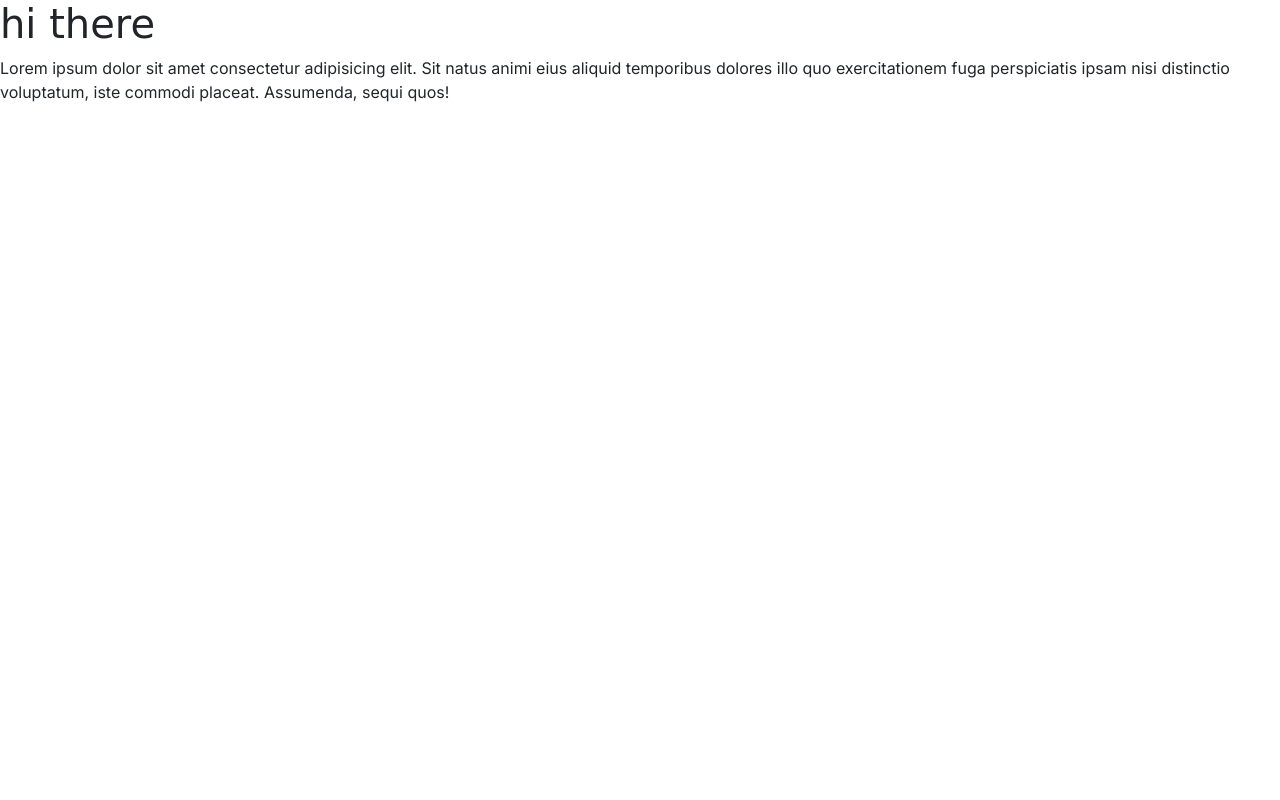
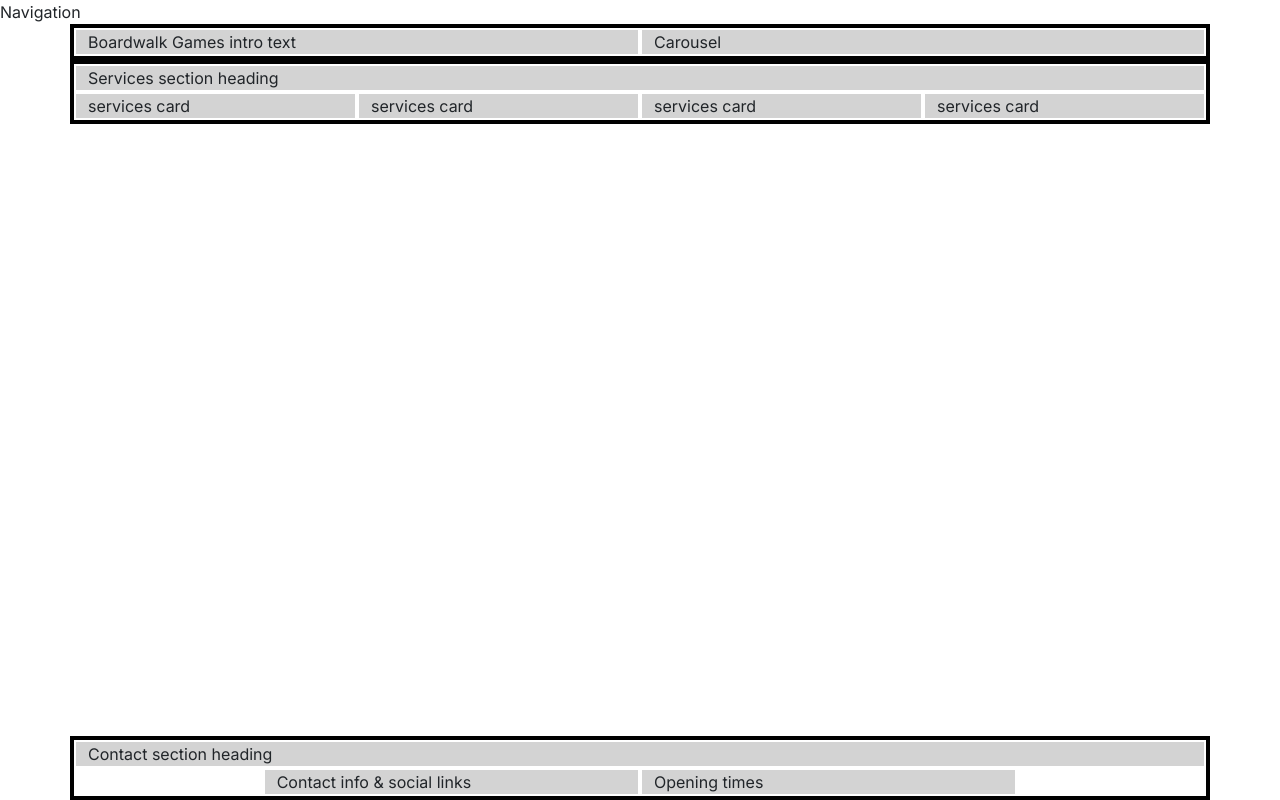
Before and after one commit to Gerbil1511/boardwalk-games, a plain HTML site: page index.html in a window 1280 px wide. Drawn offline with nearby package versions, Linux system fonts and the light colour scheme; a web font is replaced by a local one.

Commit message:
Add homepage boiler plate

```diff
--- a/assets/css/style.css
+++ b/assets/css/style.css
@@ -1,10 +1,40 @@
 /* Google fonts import */
 @import url('https://fonts.googleapis.com/css2?family=Inter:ital,opsz,wght@0,14..32,100..900;1,14..32,100..900&family=Macondo&display=swap');
 
-body {
-    font-family: "Inter", sans-serif;
+
+/* css variables*/
+
+:root {
+    --primary-font: "Inter", sans-serif;
+    --secondary-font: "Macondo", cursive;
+    --primary-color: #3a2620; /* dark brown */
+    --secondary-color: #aa9581; /* light brown */
+    --highlight-color: #416aBe; /* blue */
+    --highlight-color-light: #7a9fc2; /* light blue */
 }
 
-h1{
-    font-family: "Macondo", cursive;
+body {
+    font-family: var(--primary-font);
 }
+
+h1,
+h2,
+h3 {
+    font-family: var(--secondary-font);
+    color: var(--primary-color);
+}
+
+.sub-heading-color {
+    color: var(--highlight-color)
+}
+
+/* grid visualisation css for testing */
+.container,
+.row {
+    border: 2px solid black;;
+}
+
+.col-12 {
+    border: 2px solid white;
+    background-color: lightgray;
+}
--- a/index.html
+++ b/index.html
@@ -4,8 +4,15 @@
 <head>
     <meta charset="UTF-8">
     <meta name="viewport" content="width=device-width, initial-scale=1.0">
+    <meta name="description"
+        content="Boardwalk Games, your ultimate gaming retreat! Perfect for casual gamers, enthusiasts, and student gatherings. Visit us for your next adventure in board gaming.">
     <link rel="stylesheet" href="assets/css/style.css">
-    <title>Boardwalk Games</title>
+    <title>Boardwalk Games | Home</title>
+
+    <!-- favicons generated by favicon.io -->
+    <link rel="apple-touch-icon" sizes="180x180" href="assets/images/apple-touch-icon.png">
+    <link rel="icon" type="image/png" sizes="32x32" href="assets/images/favicon-32x32.png">
+    <link rel="icon" type="image/png" sizes="16x16" href="assets/images/favicon-16x16.png">
 
     <!-- Bootstrap css -->
     <link href="https://cdn.jsdelivr.net/npm/bootstrap@5.3.3/dist/css/bootstrap.min.css" rel="stylesheet"
@@ -15,10 +22,46 @@
     <link rel="stylesheet" href="assets/css/style.css">
 </head>
 
-<body>
-<h1>hi there</h1>
-<p>Lorem ipsum dolor sit amet consectetur adipisicing elit. Sit natus animi eius aliquid temporibus dolores illo quo exercitationem fuga perspiciatis ipsam nisi distinctio voluptatum, iste commodi placeat. Assumenda, sequi quos!</p>
+<!-- flex classes on body set to work with mt-auto on footer, ensure footer always stays at the bottom of the page -->
+<body class="d-flex flex-column min-vh-100">
+    <!-- navigation -->
+    <div>Navigation</div>
 
+    <!-- header with carousel -->
+    <header class="container">
+        <div class="row">
+            <div class="col-12 col-xl-6">Boardwalk Games intro text</div>
+            <div class="col-12 col-xl-6">Carousel</div>
+        </div>
+    </header>
+
+    <!-- main element to hold all key sections of the homepage. Ii is NOT part of the grid structure -->
+     <main>
+        <!-- services section -->
+        <section class="container">
+            <div class="row">
+                <div class="col-12">Services section heading</div>
+                <div class="col-12 col-md-6 col-xl-3">services card</div>
+                <div class="col-12 col-md-6 col-xl-3">services card</div>
+                <div class="col-12 col-md-6 col-xl-3">services card</div>
+                <div class="col-12 col-md-6 col-xl-3">services card</div>
+            </div>
+        </section>
+     </main>
+
+     <!-- footer / contact section -->
+      <!-- mt-auo added to push footer to the bottom of the apge -->
+      <footer class="mt-auto">
+        <div class="container">
+            <div class="row justify-content-center">
+                <div class="col-12">Contact section heading</div>
+                <!-- cotact info -->
+                <div class="col-12 col-md-6 col-xl-4">Contact info & social links</div>
+                <!-- opening times -->
+                <div class="col-12 col-md-6 col-xl-4">Opening times</div>
+            </div>
+        </div>
+      </footer>
 
     <!-- bootstrap js -->
     <script src="https://cdn.jsdelivr.net/npm/bootstrap@5.3.3/dist/js/bootstrap.bundle.min.js"
```
